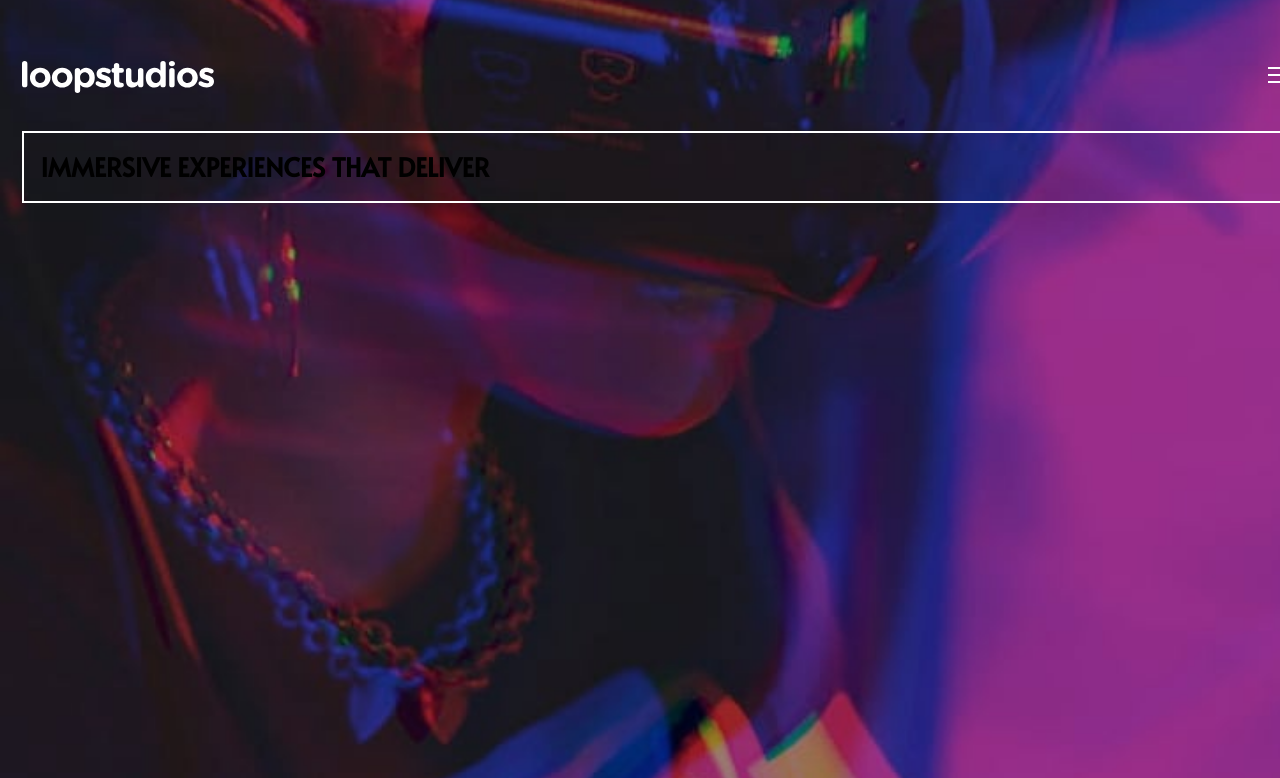
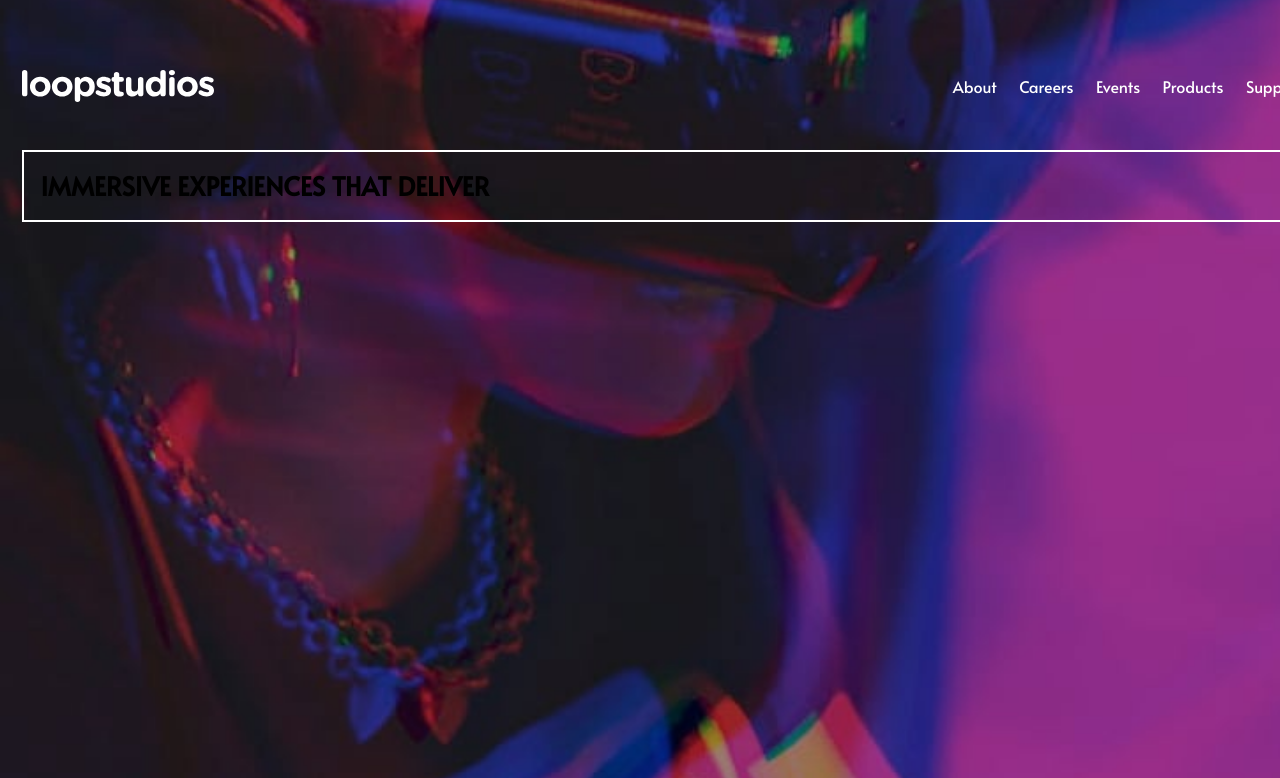
Before and after one commit to eniiku/loopstudios, a React (Vite) app: page / in a window 1280 px wide. Shown: the top 778 px of the page. Built offline with nearby package versions, Linux system fonts and the light colour scheme.

Commit message:
feat(Navbar): create Navbar for desktop-view

```diff
--- a/src/App.scss
+++ b/src/App.scss
@@ -1,4 +1,4 @@
-@import url("https://fonts.googleapis.com/css2?family=Alata&family=Josefin+Sans:wght@300&display=swap");
+@import url('https://fonts.googleapis.com/css2?family=Alata&family=Josefin+Sans:wght@300&display=swap');
 
 :root {
   --white-clr: hsl(0, 0%, 100%);
@@ -11,7 +11,13 @@ body {
   margin: 0;
   padding: 0;
   box-sizing: border-box;
-  font-family: "Alata", sans-serif;
+  font-family: 'Alata', sans-serif;
+}
+
+ul {
+  list-style-type: none;
+  padding: 0;
+  margin: 0;
 }
 
 .app--container {
--- a/src/components/Navbar/Navbar.scss
+++ b/src/components/Navbar/Navbar.scss
@@ -8,12 +8,20 @@
   @include flex-between;
   padding: 2rem 0;
 
+  @media screen and (min-width: 768px) {
+    padding: 3rem 0;
+  }
+
   &__btn {
     border: none;
     width: 2.8rem;
     height: 2.8rem;
     border-radius: 50%;
     background: transparent;
+
+    @media screen and (min-width: 768px) {
+      display: none;
+    }
   }
 
   &__menu {
@@ -39,4 +47,19 @@
       }
     }
   }
+
+  &__links {
+    gap: 1.4rem;
+    display: flex;
+    align-items: center;
+
+    @media screen and (max-width: 768px) {
+      display: none;
+    }
+
+    &-items {
+      color: var(--white-clr);
+      text-transform: capitalize;
+    }
+  }
 }
--- a/src/components/Navbar/Navbar.tsx
+++ b/src/components/Navbar/Navbar.tsx
@@ -1,24 +1,24 @@
-import { Fragment, useState } from "react";
+import { Fragment, useState } from 'react';
 
-import logoIcon from "../../assets/images/logo.svg";
-import menuIcon from "../../assets/images/icon-hamburger.svg";
-import closeIcon from "../../assets/images/icon-close.svg";
-import "./Navbar.scss";
+import logoIcon from '../../assets/images/logo.svg';
+import menuIcon from '../../assets/images/icon-hamburger.svg';
+import closeIcon from '../../assets/images/icon-close.svg';
+import './Navbar.scss';
 
-const navLinks = ["about", "careers", "events", "products", "support"];
+const navLinks = ['about', 'careers', 'events', 'products', 'support'];
 
 const Menu = ({ closeMenu }: { closeMenu: () => void }): JSX.Element => {
   return (
-    <div className="nav__menu">
-      <div className="nav__menu-header">
+    <div className='nav__menu'>
+      <div className='nav__menu-header'>
         <img src={logoIcon} alt="loopstudio's Logo Icon" />
-        <button role="navigation" onClick={closeMenu} className="nav__btn">
-          <img src={closeIcon} role="presentation" />
+        <button role='navigation' onClick={closeMenu} className='nav__btn'>
+          <img src={closeIcon} role='presentation' />
         </button>
       </div>
-      <ul className="nav__menu-list">
+      <ul className='nav__menu-list'>
         {navLinks.map((link) => (
-          <li key={link} className="nav__menu-list-items heading-text">
+          <li key={link} className='nav__menu-list-items heading-text'>
             {link}
           </li>
         ))}
@@ -35,15 +35,27 @@ const Navbar = (): JSX.Element => {
 
   return (
     <Fragment>
-      <nav className="nav">
+      <nav className='nav'>
         <img
           src={logoIcon}
           alt="loopstudio's Logo Icon"
-          className="nav__logo"
+          className='nav__logo'
         />
 
-        <button role="navigation" onClick={handleOpenMenu} className="nav__btn">
-          <img src={menuIcon} role="presentation" />
+        {/* Desktop Navbar Layout */}
+
+        <ul className='nav__links'>
+          {navLinks.map((navLink) => (
+            <li key={navLink} className='nav__links-items'>
+              {navLink}
+            </li>
+          ))}
+        </ul>
+
+        {/* Hamburger Menu for Mobile Nav */}
+
+        <button role='navigation' onClick={handleOpenMenu} className='nav__btn'>
+          <img src={menuIcon} role='presentation' />
         </button>
       </nav>
       {isMenuOpen && <Menu closeMenu={handleCloseMenu} />}
```
